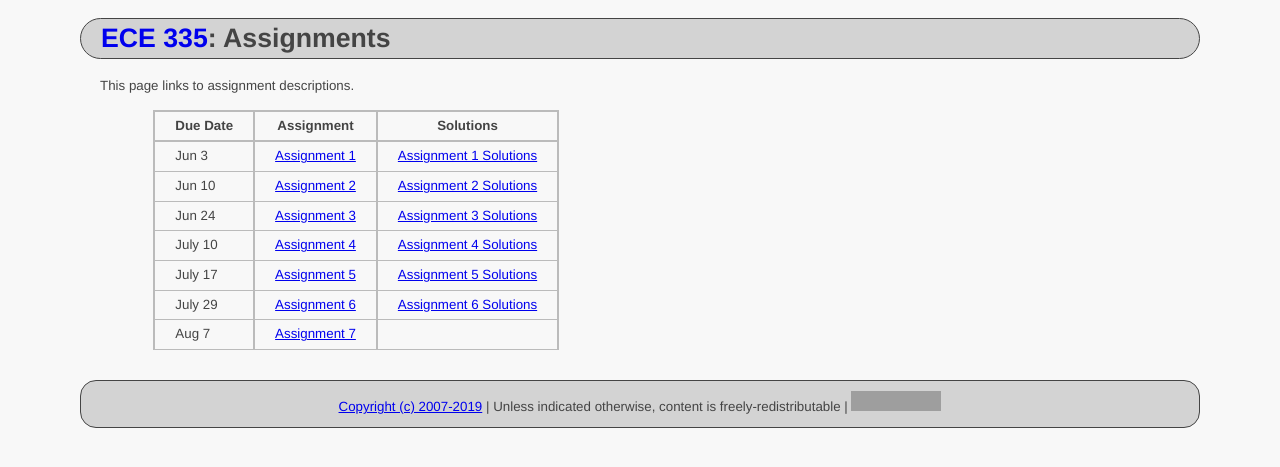
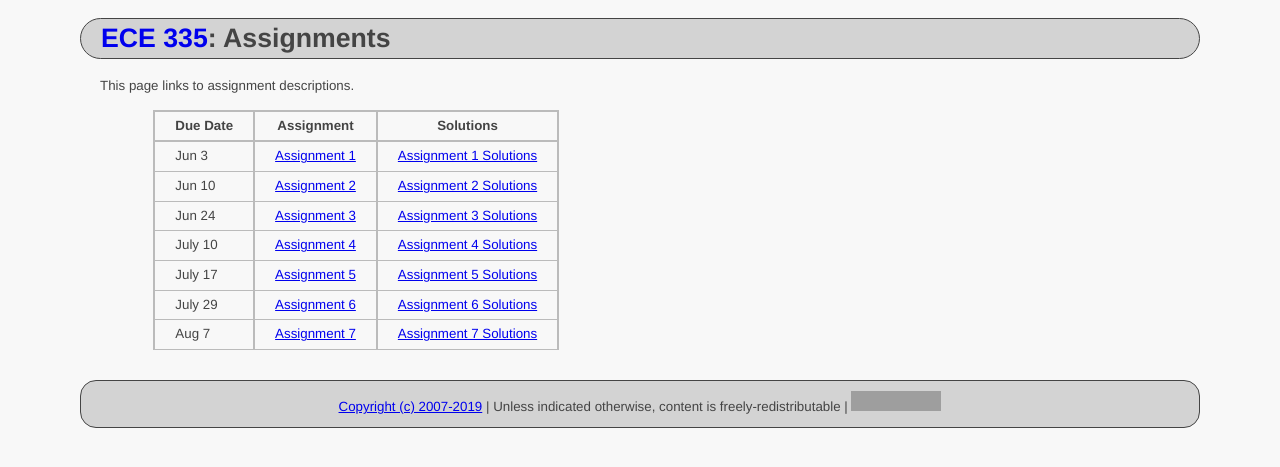
Before and after one commit to ycpcs/ece335-summer2019, a Jekyll site: the page built from assign/index.md, in a window 1280 px wide. Shown: the top 467 px of the page. Built offline with Jekyll 4.4.1, drawn with Linux system fonts in a browser that asks for light colours; grey boxes are pictures that could not be loaded.

Commit message:
add assign 7 sol
add assign 7 sol

```diff
--- a/assign/index.md
+++ b/assign/index.md
@@ -13,4 +13,4 @@ This page links to assignment descriptions.
 > July 10  | [Assignment 4](../assign/assign04.html)  | [Assignment 4 Solutions](../assign/sol/assign04sol.pdf) |
 > July 17  | [Assignment 5](../assign/assign05.html)  | [Assignment 5 Solutions](../assign/sol/assign05sol.pdf) |
 > July 29  | [Assignment 6](../assign/assign06.html)  | [Assignment 6 Solutions](../assign/sol/assign06sol.pdf)|
-> Aug 7  | [Assignment 7](../assign/assign07.html)  | |
+> Aug 7  | [Assignment 7](../assign/assign07.html)    | [Assignment 7 Solutions](../assign/sol/assign07sol.pdf)|
```
Also changed, not shown: 1 other file.
